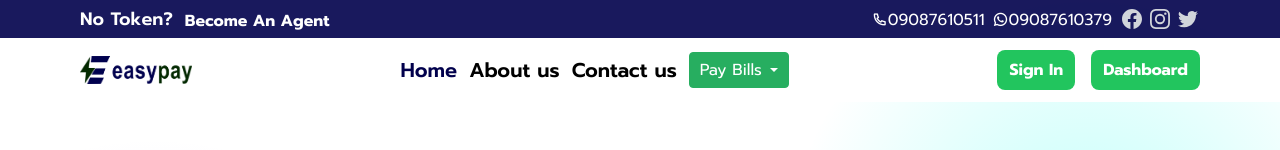
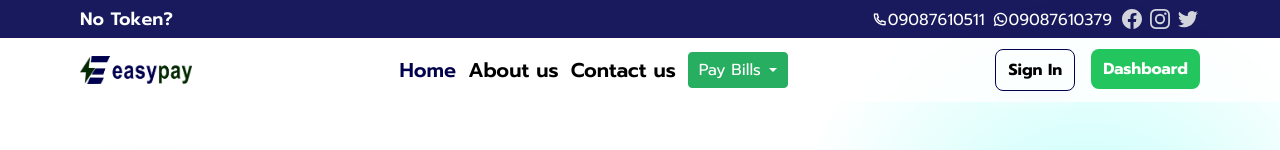
Before and after one commit to Dev-Tonia/one-customer, a Vue app: page / in a window 1280 px wide. Shown: the top 150 px of the page. Built offline with nearby package versions, Linux system fonts and the light colour scheme.

Commit message:
fixed the navbar

```diff
--- a/src/components/BillsDropDown.vue
+++ b/src/components/BillsDropDown.vue
@@ -17,8 +17,7 @@
 
 <script setup>
 import { ref } from "vue";
-import { useRouter } from "vue-router";
-
+const emit = defineEmits(["toggle-menu"]);
 const showMenu = ref(false);
 
 const bills = [
@@ -26,17 +25,11 @@ const bills = [
   { title: "Cable Subscription", routeTo: "/buy-tv-sub" },
   { title: "Data Subscription", routeTo: "/buy-data" },
   { title: "Airtime Top up", routeTo: "/buy-airtime" },
+  { title: "Edu Connect", routeTo: "/Edu-connect" },
 ];
 function toggleShow() {
   showMenu.value = !showMenu.value;
 }
-
-// close link page after each link click
-// const router = useRouter();
-
-// router.afterEach(() => {
-//   toggleShow();
-// });
 </script>
 
 <style scoped>
--- a/src/components/Button.vue
+++ b/src/components/Button.vue
@@ -1,12 +1,16 @@
 <script setup>
 import { useRouter } from "vue-router";
 const router = useRouter();
+const { color } = defineProps({
+  color: {
+    type: String,
+    default: "bg-green-500 text-white",
+  },
+});
 // const { title } = defineProps(["title"]);
 </script>
 <template>
-  <button
-    class="bg-green-500 text-white text-center py-2 px-3 font-bold rounded-lg hover:bg-opacity-70"
-  >
+  <button :class="[' text-center py-2 px-3 font-bold rounded-lg', color]">
     <!-- {{ title }} -->
     <slot>Confirm Payment</slot>
   </button>
--- a/src/components/Navbar.vue
+++ b/src/components/Navbar.vue
@@ -23,11 +23,11 @@ const toggleMenu = () => {
 console.log(windowSize);
 </script>
 <template>
-  <header class="">
-    <nav class="fixed top-0 right-0 left-0 z-20">
-      <TopNavbar />
+  <header class="r">
+    <nav class="fixed top-0 right-0 left-0 z-20 backdrop-blur">
+      <TopNavbar class="" />
       <div
-        class="bg-white py-2 wrapper bg-opacity-[95%] md-lg:bg-opacity-[98%]"
+        class="bg-white py-2 wrapper bg-opacity-[80%] md-lg:bg-opacity-[80%]"
       >
         <div class="flex items-center justify-between">
           <div class="brand-logo h-12 w-28 flex justify-center items-center">
@@ -48,7 +48,12 @@ console.log(windowSize);
           <div class="md-lg:flex space-x-4 hidden">
             <div>
               <RouterLink to="/sign-up">
-                <Button class=""> Sign In</Button>
+                <Button
+                  class="border border-primary shadow-lg shadow-slate-50"
+                  color=" "
+                >
+                  Sign In</Button
+                >
               </RouterLink>
             </div>
             <div>
--- a/src/components/SideBar.vue
+++ b/src/components/SideBar.vue
@@ -23,6 +23,11 @@ const NavItems = ref([
     title: "Buy TV Subscription",
     icon: "ri-tv-line",
     routeTo: "/user.buy-tv-sub",
+  },
+  {
+    title: "Edu Connect",
+    icon: "ri-graduation-cap-fill",
+    routeTo: "/Edu-connect",
   },
 ]);
 </script>
--- a/src/components/TopNavbar.vue
+++ b/src/components/TopNavbar.vue
@@ -21,14 +21,6 @@ const value = ref("");
         @click="closeOverLay"
       >
         No Token?
-      </div>
-      <div class="hidden min-[580px]:flex items-center justify-center">
-        <a
-          href="#"
-          class="rounded-md font-bold text-white inline-block pt-1 px-1 hover:bg-green-500"
-        >
-          Become An Agent
-        </a>
       </div>
     </div>
 
--- a/src/pages/Electricity/PayElectricityFrom.vue
+++ b/src/pages/Electricity/PayElectricityFrom.vue
@@ -18,7 +18,7 @@ const { getRoutePathLayout } = useLayout();
       class="bg-[#F3F5F9] rounded-lg"
       v-model="selectOption"
     >
-      <option value="" disabled placeholder=" kkkkk">Select Meter Type</option>
+      <option value="" disabled placeholder=" ">Select Meter Type</option>
       <option v-for="meter in meterType" :key="meter" :value="meter">
         {{ meter }}
       </option>
--- a/src/pages/OrderSummary.vue
+++ b/src/pages/OrderSummary.vue
@@ -77,7 +77,7 @@ const paymentOption = ref("Easy Pay Wallet");
             type="radio"
             id="flutterWave"
             name="Wallet-Options"
-            value="PayStack"
+            value="flutterWave"
           />
           <label for="flutterWave">FlutterWave</label><br />
         </div>
--- a/src/router/index.js
+++ b/src/router/index.js
@@ -9,6 +9,8 @@ const BuyAirtime = () => import("../pages/airtime/BuyAirtime.vue");
 const BuyData = () => import("../pages/mobileData/BuyData.vue");
 const BuyCable = () => import("../pages/BuyTvSub.vue");
 const OrderSummary = () => import("../pages/OrderSummary.vue");
+// const OrderSummary = () => import("../pages/OrderSummary.vue");
+
 const router = createRouter({
   history: createWebHistory(),
   routes: [
@@ -42,6 +44,13 @@ const router = createRouter({
     },
     {
       path: "/electricity/:name",
+      component: ElectricityForm,
+      meta: {
+        layout: MainLayout,
+      },
+    },
+    {
+      path: "/edu-connect",
       component: ElectricityForm,
       meta: {
         layout: MainLayout,
```
